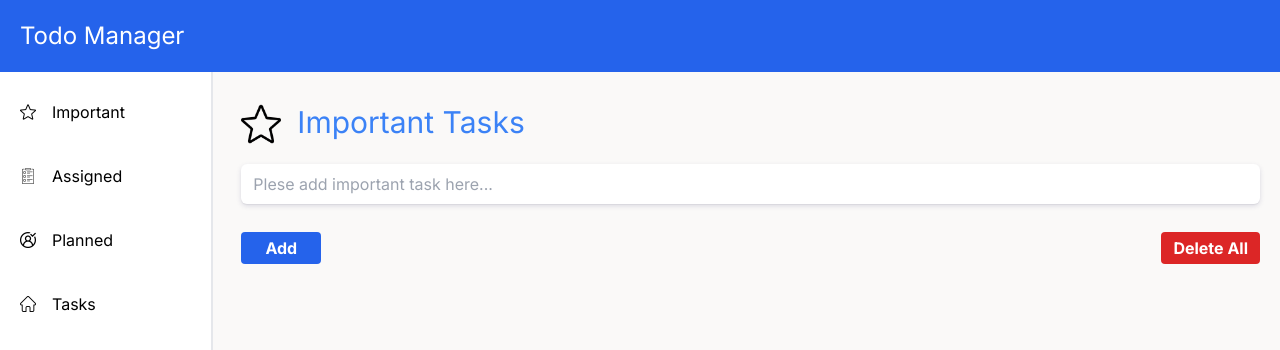
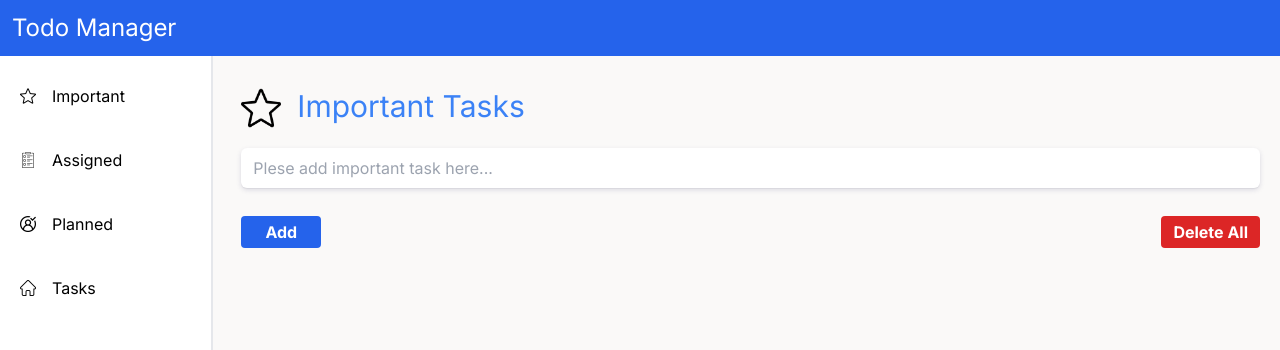
Before and after one commit to MeetPatel012/Todo-Project, a Next.js app: page / in a window 1280 px wide. Shown: the top 350 px of the page. Built offline with nearby package versions, Linux system fonts and the light colour scheme.

Commit message:
title updated

```diff
--- a/src/app/components/title/title.tsx
+++ b/src/app/components/title/title.tsx
@@ -3,7 +3,7 @@ import React from "react";
 export default function title() {
   return (
     <div className="">
-      <nav className="h-18 text-2xl text-left p-5 bg-blue-600 text-white">
+      <nav className="h-14 text-2xl text-left p-3 bg-blue-600 text-white">
         <p className=""> Todo Manager</p>
       </nav>
     </div>
```
